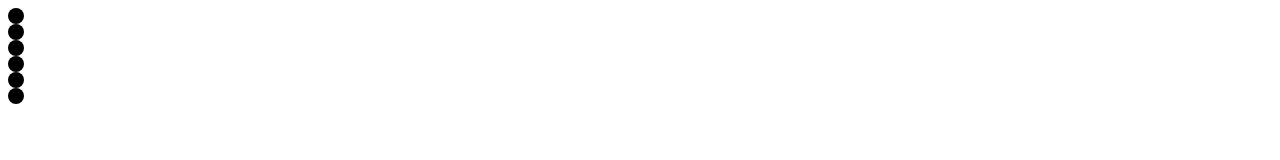
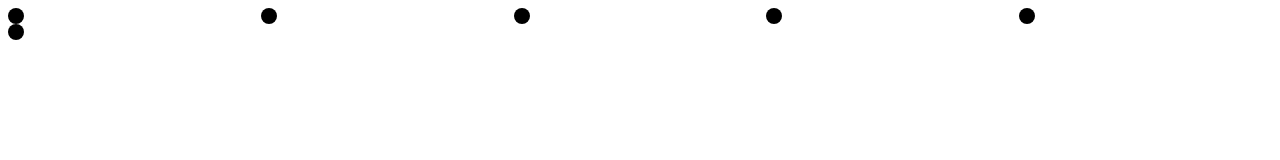
Before and after one commit to Sunse7/dice-grid, a plain HTML site: page index.html in a window 1280 px wide. Drawn offline with Linux system fonts and the light colour scheme.

Commit message:
Update style.css

```diff
--- a/style.css
+++ b/style.css
@@ -4,7 +4,7 @@
 
 .dice {
     display: grid;
-    grid-template-columns: 5;
+    grid-template-columns: repeat(5, 1fr);
 }
 
 .dice__dot {
```
